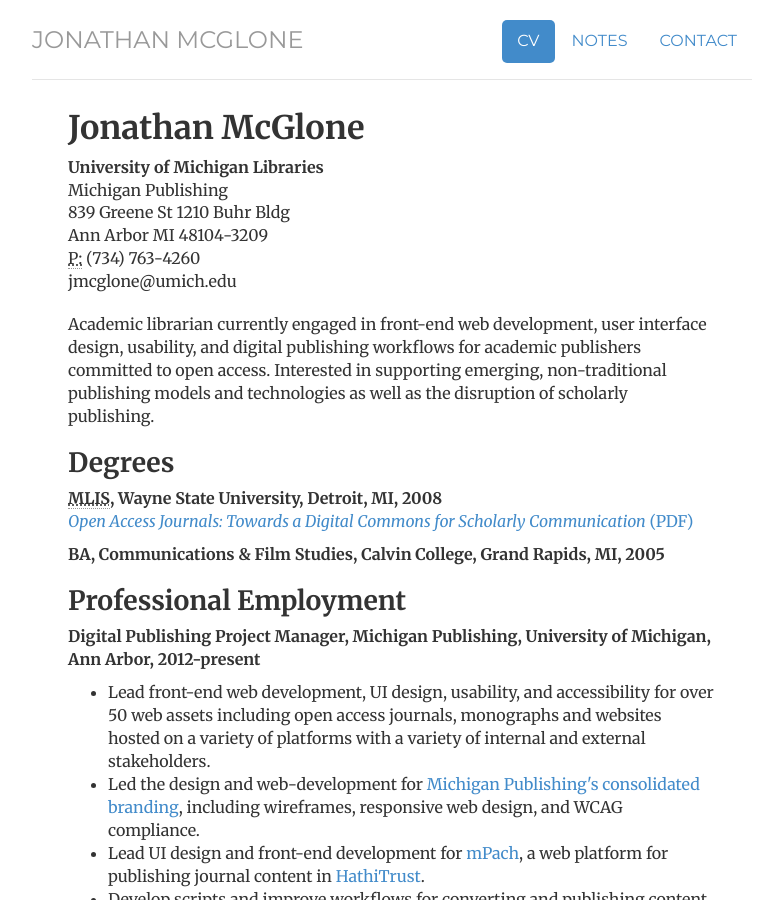
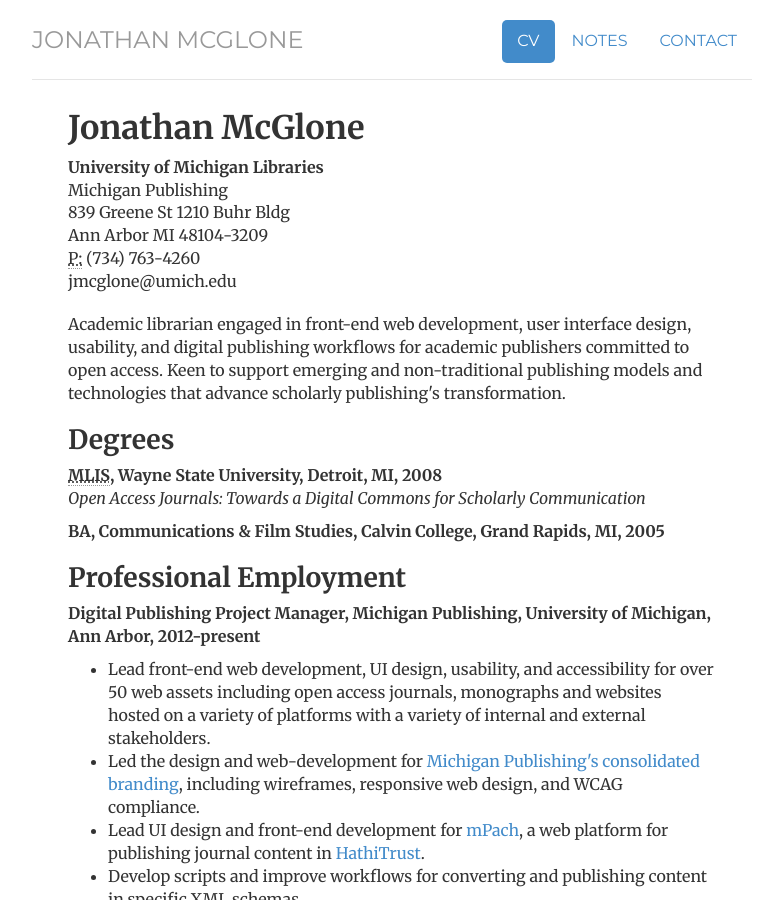
Before and after one commit to jmcglone/jmcglone.github.io, a Jekyll site: the page built from cv/index.html, in a window 1280 px wide and 900 px high. Shown: the whole window, without its empty margins (248-1012 px from the left). Built offline with Jekyll 4.4.1, drawn with Linux system fonts in a browser that asks for light colours.

Commit message:
Update index.html
update summary and remove link to masters thesis PDF.

```diff
--- a/cv/index.html
+++ b/cv/index.html
@@ -21,11 +21,11 @@
 				</address>
 				</div>
 
-				<p>Academic librarian currently engaged in front-end web development, user interface design, usability, and digital publishing workflows for academic publishers committed to open access. Interested in supporting emerging, non-traditional publishing models and technologies as well as the disruption of scholarly publishing.</p>
+				<p>Academic librarian engaged in front-end web development, user interface design, usability, and digital publishing workflows for academic publishers committed to open access. Keen to support emerging and non-traditional publishing models and technologies that advance scholarly publishing's transformation.</p>
 
 				<h2>Degrees</h2>
 				<p><strong><abbr title="Masters of Library and Information Science">MLIS</abbr>, Wayne State University, Detroit, MI, 2008</strong><br>
-				<a href="/files/McGlone-OpenAccessJournals-2008.pdf" title="Open Access Journals: Towards a Digital Commons for Scholarly Communication"><em>Open Access Journals: Towards a Digital Commons for Scholarly Communication</em> (PDF)</a></p>
+				<!-- <a href="/files/McGlone-OpenAccessJournals-2008.pdf" title="Open Access Journals: Towards a Digital Commons for Scholarly Communication"> --><em>Open Access Journals: Towards a Digital Commons for Scholarly Communication</em> <!-- (PDF)</a> --></p>
 
 				<p><strong>BA, Communications &amp; Film Studies, Calvin College, Grand Rapids, MI, 2005</strong></p>
 
```
